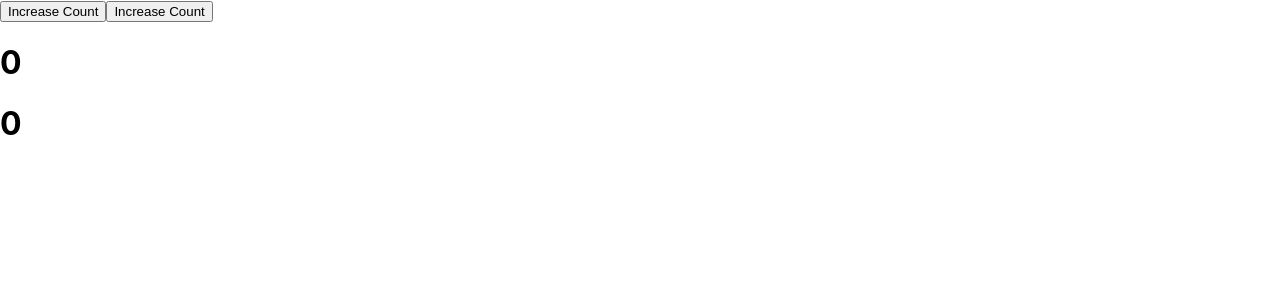
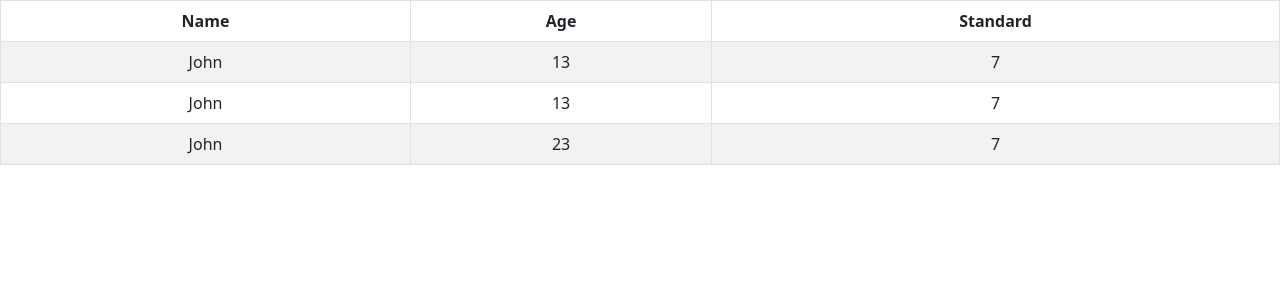
Before and after one commit to TanzimIbthesam/ReactJs, a React (Create React App) app in the folder reactcourse/: page / in a window 1280 px wide. Shown: the top 300 px of the page. Built offline with nearby package versions, Linux system fonts and the light colour scheme.

Commit message:
10-Outputting Lists with Bootstrap Table

```diff
--- a/reactcourse/package.json
+++ b/reactcourse/package.json
@@ -6,7 +6,9 @@
     "@testing-library/jest-dom": "^5.14.1",
     "@testing-library/react": "^11.2.7",
     "@testing-library/user-event": "^12.8.3",
+    "bootstrap": "^5.0.2",
     "react": "^17.0.2",
+    "react-bootstrap": "^2.0.0-beta.4",
     "react-dom": "^17.0.2",
     "react-scripts": "4.0.3",
     "web-vitals": "^1.1.2"
--- a/reactcourse/src/App.js
+++ b/reactcourse/src/App.js
@@ -1,31 +1,56 @@
-
-
-
-import React, {  useState }  from 'react';
+import React from 'react';
 import './App.css';
-import PropsUseEffect from './PropsUseEffect';
+// import PropsUseEffect from './PropsUseEffect';
+ import { Table} from 'react-bootstrap';
+import 'bootstrap/dist/css/bootstrap.min.css'
 // import ClassUserTwo from './ClassUsertwo';
 // import ClassUserTwo from './ClassUsertwo';
 // import Test from './Test';
 
-const App=()=>{
-  const [count, setCount] =useState(0);
-  const [increaseCount,setIncreaseCount]=useState(0);
-  // useEffect(()=>{
-  //   console.log("Clicked");
-  // },[increaseCount])
-  function addClick(){
-    setCount(count+1)
-  }
-  function increase(){
-    setIncreaseCount(increaseCount+1)
-  }
+
+
+function App(){
+  // const students=['John','Ricky','Tim'];
+
+   //We cant print for loop inside map cause inside return  for loop doesnt work
+  const students=[
+    {name:'John',age:13,standard:"7"},
+    {name:'John',age:13,standard:"7"},
+    {name:'John',age:23,standard:"7"},
+  ];
      return (
-       <div>
-          <button onClick={addClick}>Increase Count</button>
-          <button onClick={increase}>Increase Count</button>
-          <PropsUseEffect count={count} increaseCount={increaseCount} />
-       </div>
+
+      <div className="App">
+     <Table striped bordered hover>
+  <thead>
+    <tr>
+
+      <th>Name</th>
+      <th>Age</th>
+      <th>Standard</th>
+    </tr>
+  </thead>
+  <tbody>
+  {
+        students.map((student,index)=>
+        <tr key={index}>
+             <td>{student.name}</td>
+             <td>{student.age}</td>
+             <td>{student.standard}</td>
+        </tr>
+
+        )
+      }
+
+
+
+  </tbody>
+</Table>
+      </div>
+
+
+
+
      )
 
 }
```
Also changed, not shown: 1 other file (tests, documents, lock files or other folders).
